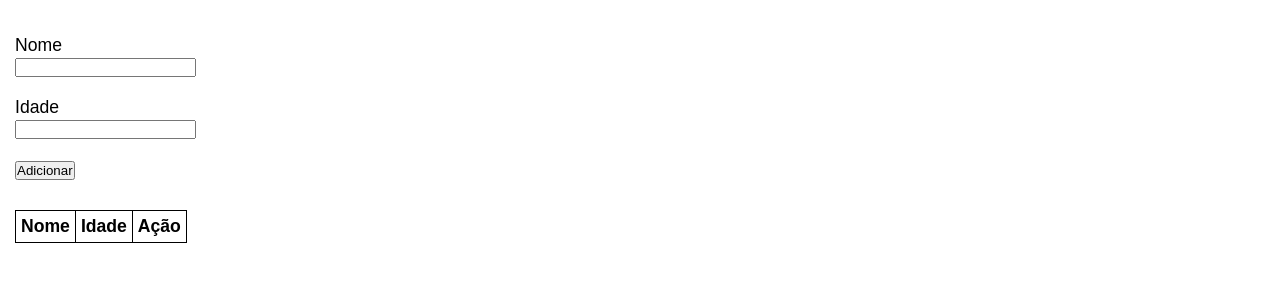
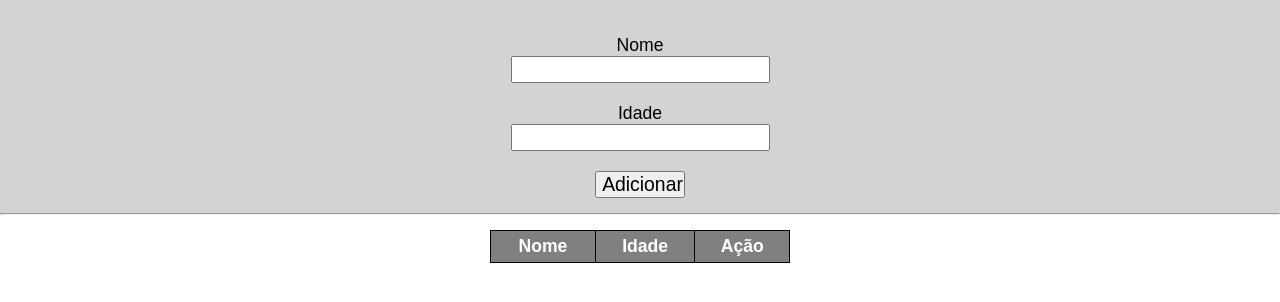
Before and after one commit to edivansilvajr/tabela-dinamica, a plain HTML site: page index.html in a window 1280 px wide. Drawn offline with Linux system fonts and the light colour scheme.

Commit message:
atualizei style

```diff
--- a/index.html
+++ b/index.html
@@ -21,6 +21,7 @@
             <input type="button" value="Adicionar" id="button">
         </div>
     </section>
+    <hr>
     <section id="tabela">
         <table id="dadosTabela">
 
--- a/style.css
+++ b/style.css
@@ -9,19 +9,41 @@ body {
     font: normal 1.1em arial;
 }
 
-section {
-    padding: 15px;
-}
 
 div {
     margin-top: 20px;
 }
 
+input {
+    font-size: 1.1em;
+    padding-left: 5px;
+}
+
 table {
     border-collapse: collapse;
+    min-width: 300px;
+    margin: auto;
+}
+
+thead {
+    background-color: gray;
+    color: white;
 }
 
 td,th {
     border: 1px solid black;
     padding: 5px;
 }
+
+tr:nth-child(even) {
+    background-color: lightgray;
+}
+
+section {
+    padding: 15px;
+}
+
+section#dados {
+    text-align: center;
+    background-color: lightgray;
+}
```
